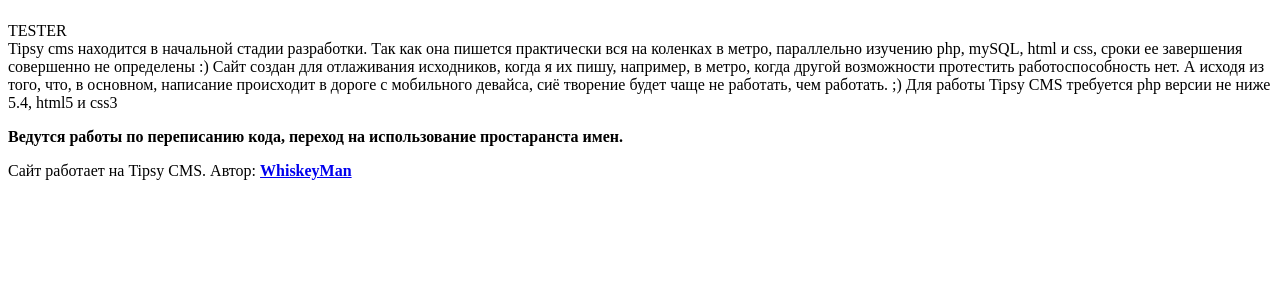
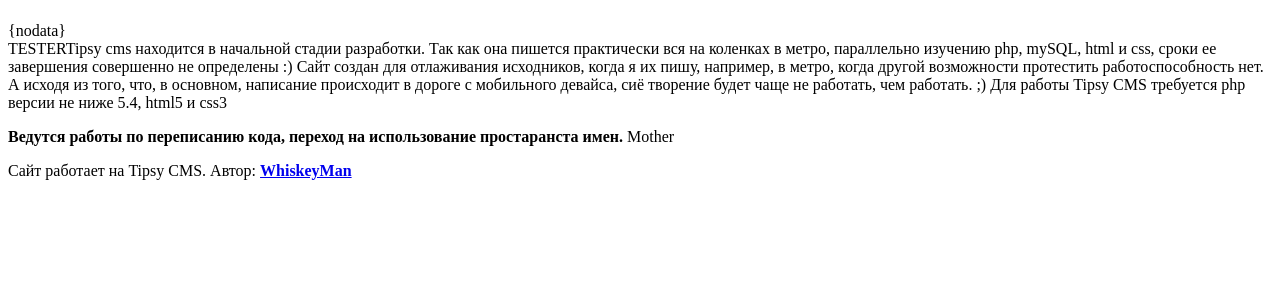
Before and after one commit to tauweb/Tipsy-CMS-dev-, a PHP site: page / in a window 1280 px wide. Shown: the part 58-358 px from the top of the page. Run offline with PHP 8.4, Linux system fonts and the light colour scheme; data comes from the database, SQL or seed files in the repository.

Commit message:
Все только начинается...

```diff
--- a/Libraries/Document/Position.php
+++ b/Libraries/Document/Position.php
@@ -58,14 +58,17 @@ abstract class Position extends Document
 
 		// Выодит название позиции на страницу, если разрешена отладка шаблона в настройках.
 		if($posContentType and  Config::$tmplDebug) {
-			echo '<fieldset><legend>'.$posContentType['name'].'</legend></fieldset>';
+			echo '<fieldset><legend>'.$posContentType['name'].'</legend>';
 		}
 
 		// Выполняет инициализацию компонента, если существует его класс.
-		if(class_exists($com_ns)){
-
+		#if(class_exists($com_ns)){
 			// Подключает шаблон текущей позиции в шаблон страницы, указанный в родительском классе Document.
 			$pos_tmpl = file_get_contents(parent::$template .DIRECTORY_SEPARATOR. 'Positions' .DIRECTORY_SEPARATOR. $com . '.tpl');
+
+        if(class_exists($com_ns) and !stripos($pos_tmpl,'{nodata}')){
+
+
 
 			$content = str_replace('{content}',  $com_ns::init(), $pos_tmpl);
 
@@ -73,16 +76,18 @@ abstract class Position extends Document
 				$start_php = stripos($content,'{php}');
 				$end_php = stripos($content,'{/php}');
 				$lenght = $end_php-$start_php+6;
-				$php_code = eval(substr($content,$start_php+5,$lenght-11));
-
+                $php_code = '<?'.substr($content,$start_php+5,$lenght-11).'?>';
 				$content = substr_replace($content,$php_code,$start_php,$lenght);
-
 			}
-			echo $content;
-			#echo $code = substr_replace($content,$php_code,$start_php,$lenght);
+			echo eval('?>'.$content);
+		}
 
 
-		}
+
+        // Здесь завершается вывод отладки шаблона.
+        if($posContentType and  Config::$tmplDebug) {
+           echo '</fieldset>';
+        }
 
 	}
 }
--- a/Templates/Light/Positions/Article.tpl
+++ b/Templates/Light/Positions/Article.tpl
@@ -1,5 +1,6 @@
-    <article>
-        {php} print ('TESTER');{/php}
-		{content}
-        {php} $tmp='Mother';{/php}
-	</article>
+{nodata}
+<article>
+{php} print ('TESTER');{/php}
+{content}
+{php} echo $tmp='Mother';{/php}
+</article>
```
Also changed, not shown: Templates/Light/Positions/Debug.tpl (added).
